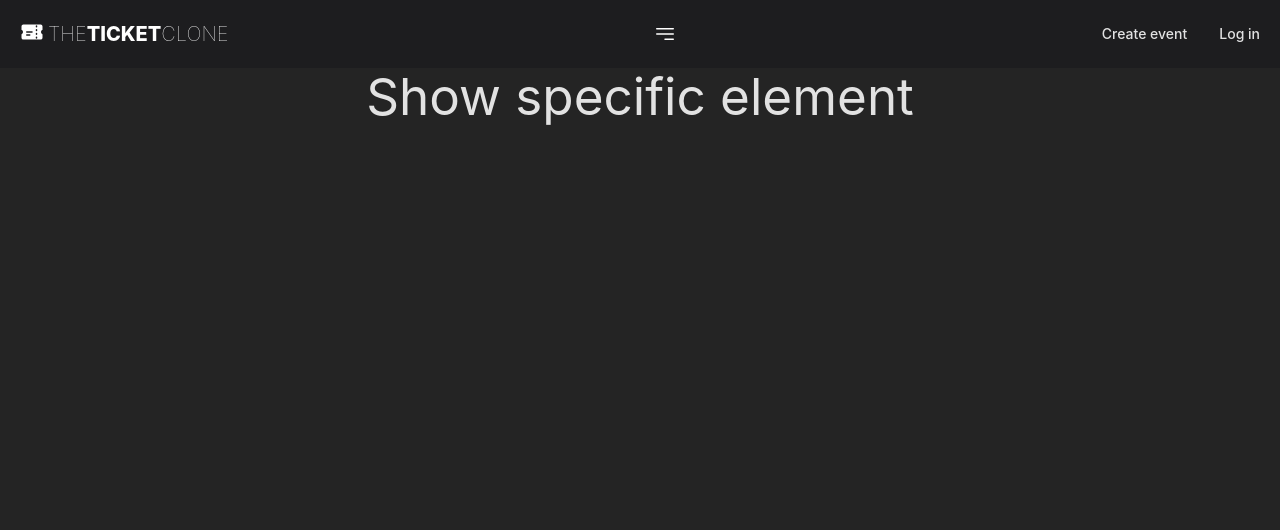
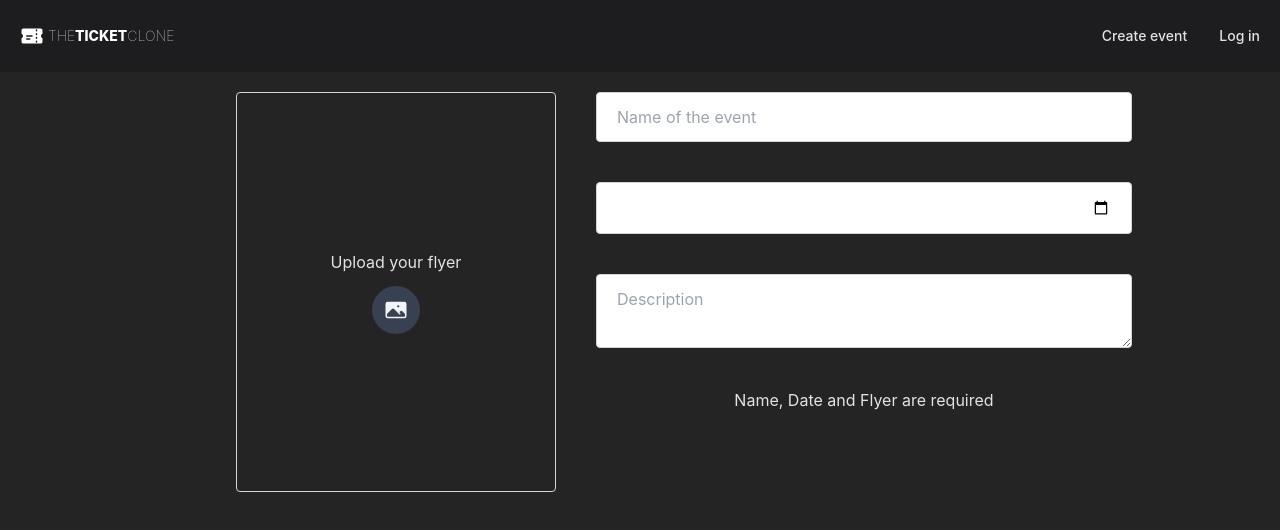
Before and after one commit to carloshs1/the-ticket-clone, a React (Vite) app: page /event/1/edit in a window 1280 px wide. Shown: the top 530 px of the page. Built offline with nearby package versions, Linux system fonts and the light colour scheme.

Commit message:
Create Edit feature and add time to events

```diff
--- a/src/App.tsx
+++ b/src/App.tsx
@@ -1,7 +1,7 @@
 import './App.css'
 import { Routes, Route, Navigate } from 'react-router-dom'
 import Header from './components/Header'
-import AddEvent from './components/AddEvent'
+import AddOrEditEvent from './components/AddOrEditEvent'
 import Events from './components/Events'
 import Login from './components/Login'
 import EventDetails from './components/EventDetails'
@@ -12,11 +12,11 @@ function App() {
    <Header />
    <Routes>
     <Route path="/" element={<Events />} />
-    <Route path="/add-event" element={<AddEvent />} />
+    <Route path="/add-event" element={<AddOrEditEvent />} />
     <Route path="/login" element={<Login />} />
     <Route path="/event/:id">
      <Route index element={<EventDetails />} />
-     <Route path="edit" element={<h1>Show specific element</h1>} />
+     <Route path="edit" element={<AddOrEditEvent />} />
     </Route>
     <Route path="*" element={<Navigate to={'/'} />} />
    </Routes>
--- a/src/components/AddEvent.tsx
+++ b/src/components/AddOrEditEvent.tsx
@@ -3,18 +3,27 @@ import { isInThePast } from '../utils/functions'
 import { PhotoIcon, PencilIcon, TrashIcon } from '@heroicons/react/24/solid'
 import { EventType } from '../utils/types'
 import { v4 as uuid } from 'uuid'
+import { useNavigate, useParams } from 'react-router-dom'
 
-const AddEvent: React.FC = () => {
+const AddOrEditEvent: React.FC = () => {
+ const navigate = useNavigate()
+ const { id } = useParams()
  const flyerPickerRef = useRef<HTMLInputElement | null>(null)
- const [events, setEvents] = useState<EventType[]>(
-  localStorage.getItem('events')
-   ? JSON.parse(localStorage.getItem('events')!)
-   : []
+ const events: EventType[] = localStorage.getItem('events')
+  ? JSON.parse(localStorage.getItem('events')!)
+  : []
+ const event: EventType | null =
+  events && id
+   ? events.filter((currentEvent: EventType) => currentEvent.id === id)[0]
+   : null
+ const [name, setName] = useState<string>(event ? event.name! : '')
+ const [description, setDescription] = useState<string>(
+  event ? event.description! : ''
  )
- const [name, setName] = useState<string>('')
- const [description, setDescription] = useState<string>('')
- const [flyer, setFlyer] = useState<string | ArrayBuffer | null>(null)
- const [date, setDate] = useState<string>('')
+ const [flyer, setFlyer] = useState<string | ArrayBuffer | null>(
+  event ? event.flyer! : null
+ )
+ const [date, setDate] = useState<string>(event ? event.date! : '')
 
  const handleSubmit = (e: FormEvent<HTMLFormElement>) => {
   e.preventDefault()
@@ -24,16 +33,20 @@ const AddEvent: React.FC = () => {
    date,
    description,
    flyer: flyer as string,
-   id: uuid(),
+   id: event ? event.id : uuid(),
   }
-  const updatedEvents: EventType[] = [...events, newEvent]
+  const updatedEvents: EventType[] = event
+   ? events.map((currentEvent: EventType) =>
+      currentEvent.id === event.id ? newEvent : currentEvent
+     )
+   : [...events, newEvent]
   setName('')
   setDescription('')
   setFlyer(null)
   flyerPickerRef.current!.value = ''
   setDate('')
-  setEvents(updatedEvents)
   localStorage.setItem('events', JSON.stringify(updatedEvents))
+  navigate(`/event/${newEvent.id}`)
  }
 
  const addFlyerToEvent = (e: React.ChangeEvent<HTMLInputElement>) => {
@@ -118,7 +131,7 @@ const AddEvent: React.FC = () => {
      } focus:border-transparent px-5 py-3 disabled:opacity-50 disabled:cursor-not-allowed`}
     />
     <input
-     required
+     //  required
      ref={flyerPickerRef}
      type="file"
      hidden
@@ -143,7 +156,7 @@ const AddEvent: React.FC = () => {
       disabled={!name || !date || !flyer || isInThePast(new Date(date))}
       className="w-fit ml-auto border border-gray-300 py-[8px] hover:py-[9px] px-[12px] hover:px-[13px] hover:border-none rounded-sm hover:bg-gradient-to-r hover:from-orange-300 hover:to-red-500"
      >
-      Add Event
+      {event ? 'Update Event' : 'Add Event'}
      </button>
     ) : (
      <p>Name, Date and Flyer are required</p>
@@ -153,4 +166,4 @@ const AddEvent: React.FC = () => {
  )
 }
 
-export default AddEvent
+export default AddOrEditEvent
--- a/src/components/EventDetails.tsx
+++ b/src/components/EventDetails.tsx
@@ -1,6 +1,6 @@
 import React from 'react'
-import { useParams } from 'react-router-dom'
-import { createDate, createDayOfTheWeek } from '../utils/functions'
+import { Link, useParams } from 'react-router-dom'
+import { createDate, createDayOfTheWeek, createTime } from '../utils/functions'
 import { EventType } from '../utils/types'
 import { TicketIcon } from '@heroicons/react/24/solid'
 
@@ -16,13 +16,13 @@ const EventDetails: React.FC = () => {
    <h1 className="text-2xl text-white text-left">{event.name}</h1>
    <p className="text-left text-sm">{`${createDayOfTheWeek(
     event.date
-   )}, ${createDate(event.date, false)}`}</p>
+   )}, ${createDate(event.date, false)} ,${createTime(event.date)}`}</p>
    <div className="space-y-5">
     <div className="space-y-5">
      <div className="border-white border-2">
       <img src={event.flyer} alt="Flyer" />
      </div>
-     <div className="bg-gray-50 pt-2 pb-6 px-5 space-y-2">
+     <div className="bg-gray-50 pt-2 pb-5 px-5 space-y-2">
       <div className="flex space-x-1">
        <TicketIcon className="h-6 w-6 text-gray-600" />
        <p className="text-gray-600">
@@ -52,6 +52,16 @@ const EventDetails: React.FC = () => {
     <div className="bg-white">
      <p className="text-gray-500 text-left text-sm p-5">{event.description}</p>
     </div>
+    <div className="flex justify-between">
+     <Link to={`/event/${id}/edit`} className="text-sm">
+      <button className="text-sm border border-gray-300 py-[8px] hover:py-[9px] px-[12px] hover:px-[13px] hover:border-none rounded-sm hover:bg-gradient-to-r hover:from-orange-300 hover:to-red-500">
+       Edit your event
+      </button>
+     </Link>
+     <button className="text-sm border border-gray-300 py-[8px] hover:py-[9px] px-[12px] hover:px-[13px] hover:border-none rounded-sm hover:bg-gradient-to-r hover:from-orange-300 hover:to-red-500">
+      Delete your event
+     </button>
+    </div>
    </div>
   </div>
  )
--- a/src/components/Events.tsx
+++ b/src/components/Events.tsx
@@ -1,6 +1,6 @@
 import React from 'react'
 import { Link } from 'react-router-dom'
-import { createDate, createDayOfTheWeek } from '../utils/functions'
+import { createDate, createDayOfTheWeek, createTime } from '../utils/functions'
 import { EventType } from '../utils/types'
 
 const Events: React.FC = () => {
@@ -36,7 +36,9 @@ const Events: React.FC = () => {
          {createDate(event.date, true)}
         </p>
         <p className="text-left text-xs">
-         {createDayOfTheWeek(event.date).toUpperCase()}
+         {`${createDayOfTheWeek(event.date).toUpperCase()} / ${createTime(
+          event.date
+         )}`}
         </p>
        </div>
       </div>
--- a/src/components/Header.tsx
+++ b/src/components/Header.tsx
@@ -4,16 +4,16 @@ import { Link } from 'react-router-dom'
 
 const Header: React.FC = () => {
  return (
-  <header className="sticky top-0 z-50 flex justify-between items-center px-5 py-5 w-full bg-[rgba(28,28,30,.9)]">
+  <header className="sticky top-0 z-50 flex justify-between items-center px-5 py-6 w-full bg-[rgba(28,28,30,.9)]">
    <Link to={'/'} className="text-xl hover:text-white">
-    <div className="flex space-x-1">
+    <div className="flex space-x-1 items-center">
      <TicketIcon className="h-6 w-6 text-white" />
-     <p className="text-white font-thin">
+     <p className="text-white text-sm font-thin">
       THE<span className="font-extrabold">TICKET</span>CLONE
      </p>
     </div>
    </Link>
-   <Bars3BottomRightIcon className="h-6 w-6 text-white" />
+   <Bars3BottomRightIcon className="h-6 w-6 text-white md:hidden" />
    <div className="hidden md:flex space-x-8">
     <Link to={'/add-event'} className="text-sm">
      Create event
--- a/src/utils/functions.ts
+++ b/src/utils/functions.ts
@@ -44,3 +44,22 @@ export const createDayOfTheWeek: (date: string) => string = (date) => {
  const currentDate = new Date(date)
  return daysOfTheWeek[currentDate.getDay()]
 }
+
+const createMinutes: (minutes: number) => string = (minutes) =>
+ minutes < 10 ? `0${minutes}` : `${minutes}`
+
+const createHour: (hour: number) => string = (hour) =>
+ (hour === 0 && '12') ||
+ (hour < 10 && `0${hour}`) ||
+ (hour <= 12 && `${hour}`) ||
+ (hour > 12 && hour < 22 && `0${hour - 12}`) ||
+ `${hour - 12}`
+
+export const createTime: (date: string) => string = (date) => {
+ const currentTime = new Date(date)
+ return `
+  ${createHour(currentTime.getHours())}:${createMinutes(
+  currentTime.getMinutes()
+ )} ${currentTime.getHours() < 12 ? 'AM' : 'PM'}
+ `
+}
```
